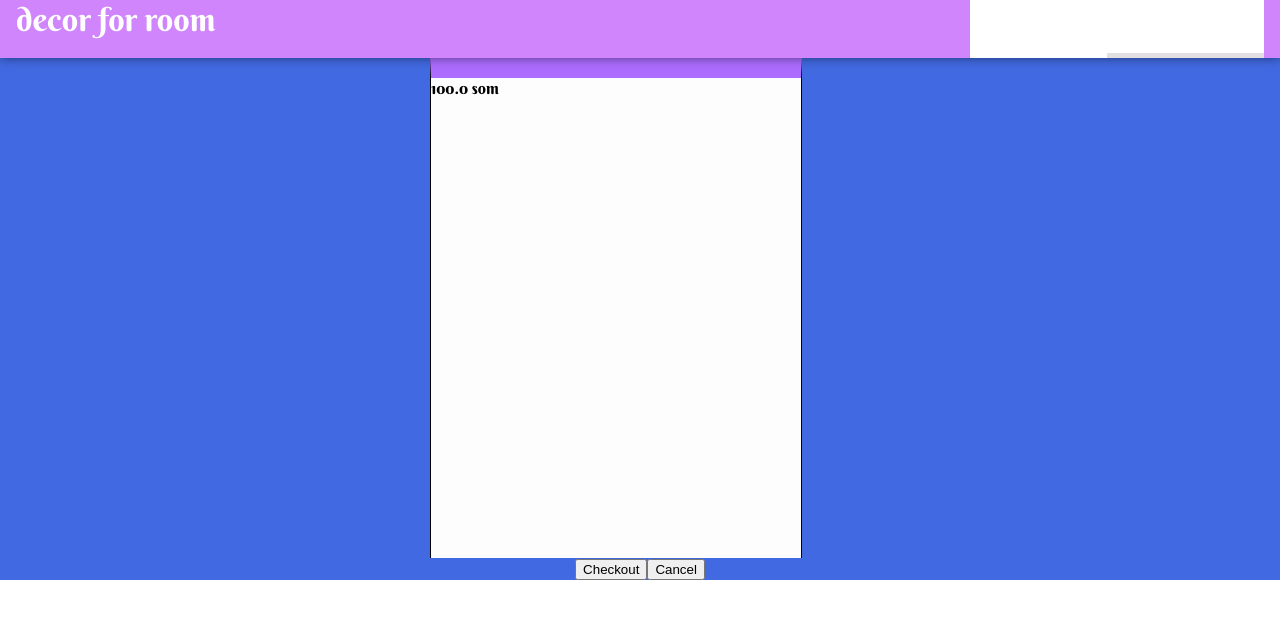
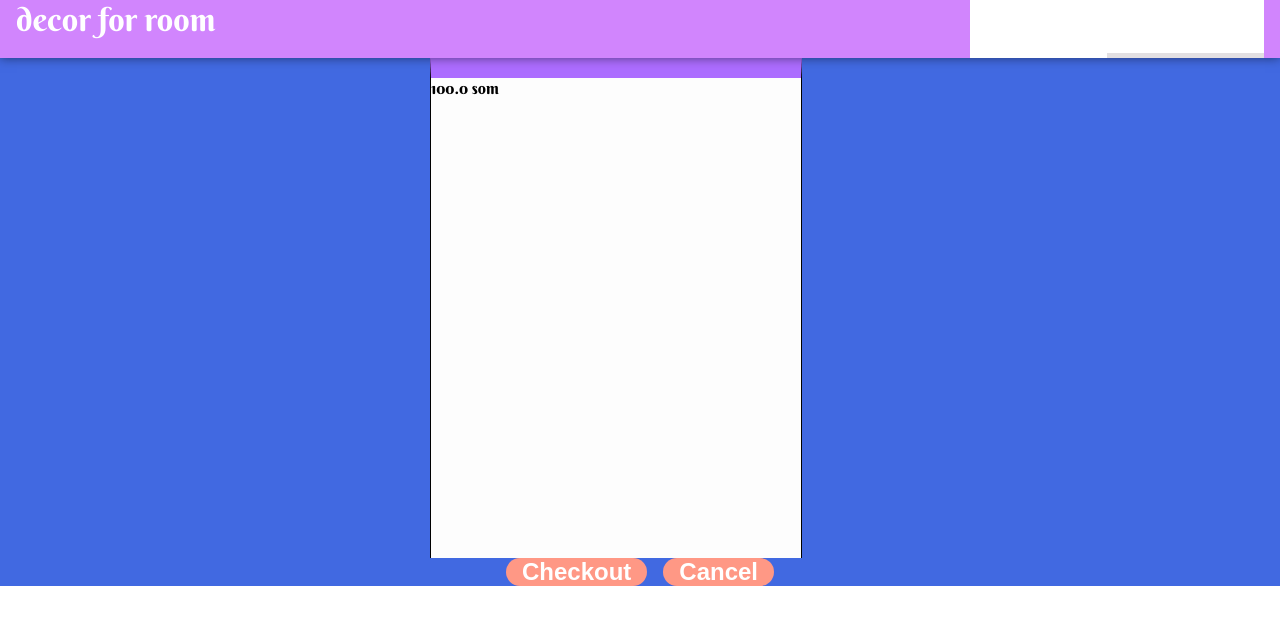
Before and after one commit to Nurkyz-Chynybaeva/builder, a React (Create React App) app: page /checkout in a window 1280 px wide. Shown: the top 624 px of the page. Built offline with nearby package versions, Linux system fonts and the light colour scheme.

Commit message:
green not disabled : hover

```diff
--- a/src/components/Ul/Button/Button.module.css
+++ b/src/components/Ul/Button/Button.module.css
@@ -0,0 +1,27 @@
+.Button {
+    border: 0;
+    margin: 0 .5rem;
+    padding: 0 1rem;
+    border-radius: 1rem;
+    background-color: rgb(255, 152, 133);
+    color: white;
+    font-weight: bold;
+    font-size: 1.5rem;
+    cursor: pointer;
+  }
+  .Button:not(:disabled):hover {
+    background-color: rgb(172, 26, 0);
+  }
+  .Button:focus {
+    outline: none;
+  }
+  .Button:disabled {
+    opacity: .5;
+  }
+
+  .green {
+    background-color: rgb(137, 255, 133);
+  }
+  .green:not(:disabled):hover {
+    background-color: rgb(49, 172, 0);
+  }
```
